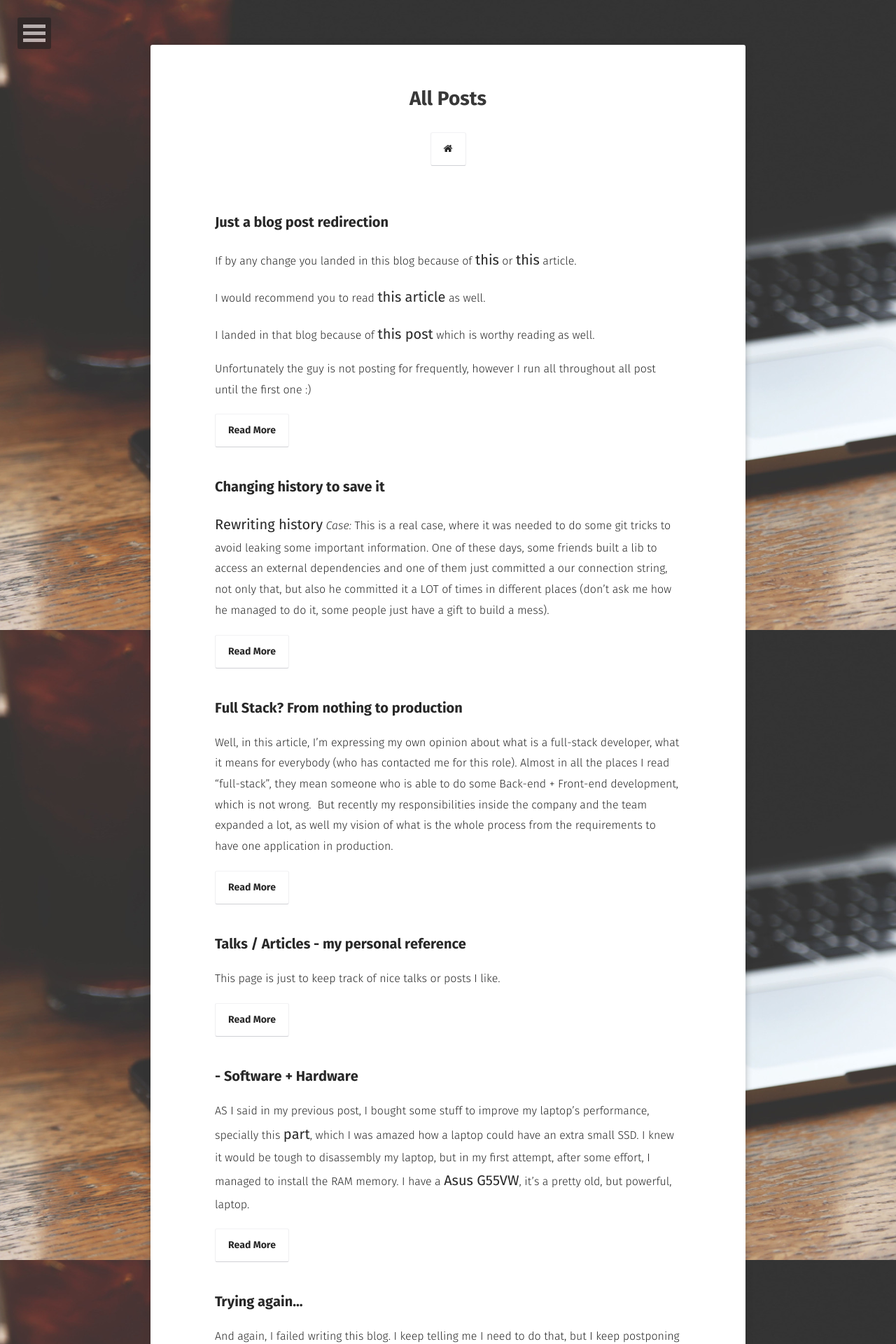
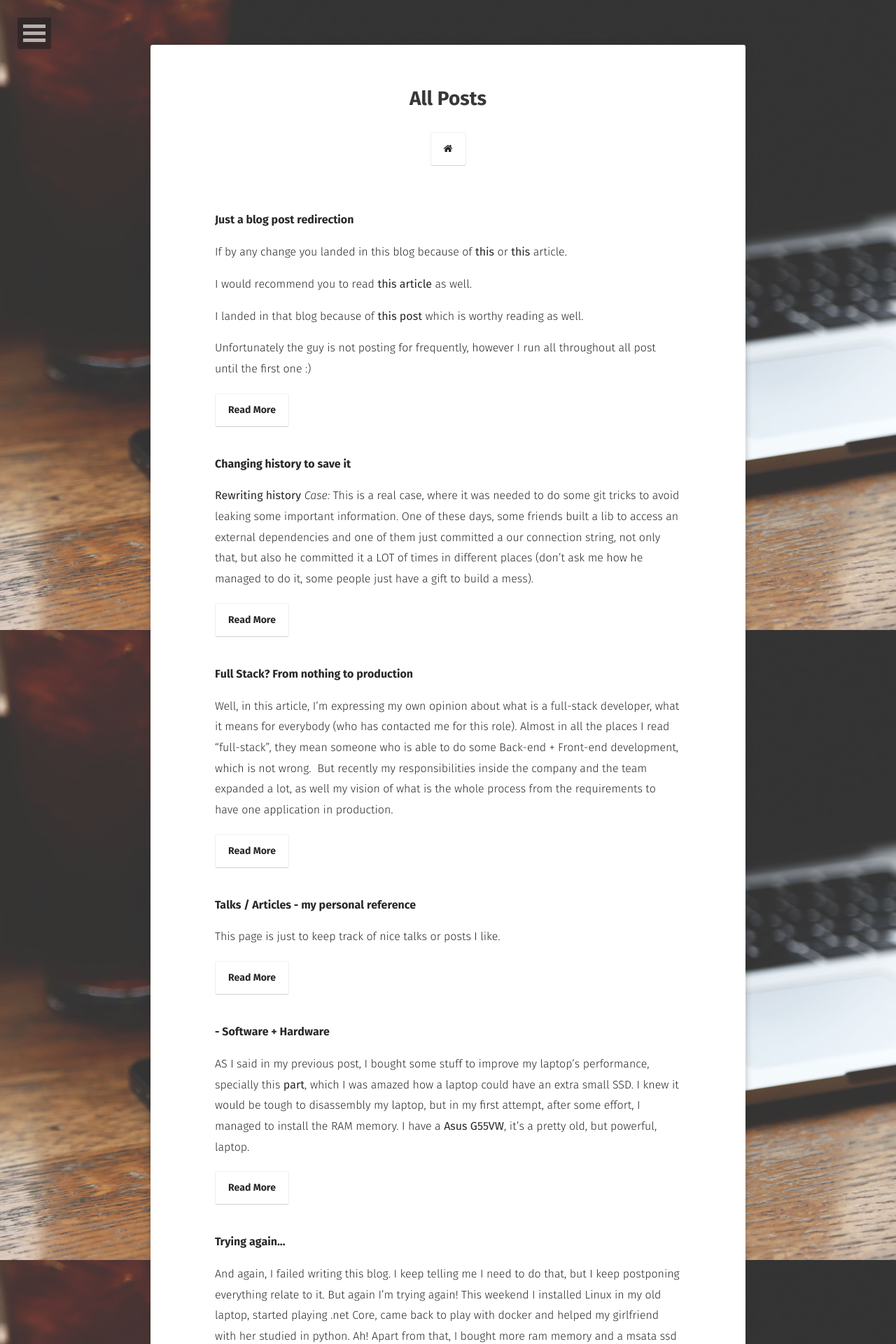
Before and after one commit to diegoluiz/diegoluiz.github.io, a Jekyll site: the page built from posts/index.md, in a window 1280 px wide. Shown: the top 1920 px of the page at 70% size. Built offline with Jekyll 4.4.1, drawn with Linux system fonts in a browser that asks for light colours; some web fonts are replaced.

Commit message:
changed style

```diff
--- a/_sass/typography.scss
+++ b/_sass/typography.scss
@@ -51,12 +51,13 @@ h3.title a {
 		background: $white;
 		color: $color_shark;
 		a {
-			@include font-rem(20);
+			@include font-rem(16);
 			text-decoration: none;
 			color: $color_shark;
 			font-weight: bolder;
             &:hover {
                 color: $red;
+                text-decoration: underline overline;
             }
 		}
 		p {
--- a/_sass/variables.scss
+++ b/_sass/variables.scss
@@ -1,5 +1,5 @@
 //colors
-$bodycolor           : #D24D57;
+$bodycolor           : #CDCDCD;
 $black           	 : #000;
 $white               : #fff;
 $color_gray          : #e8e8e8;
@@ -18,7 +18,7 @@ $color_fuscous_gray  : #555;
 $color_alabaster     : #fcfcfc;
 $color_celeste       : #ccc;
 $color_pink_swan     : #bbb;
-$comp-color 	     : complement(#222);
+$comp-color          : complement(#222);
 
 //button colors
 $success			 : #5cb85c;
```
